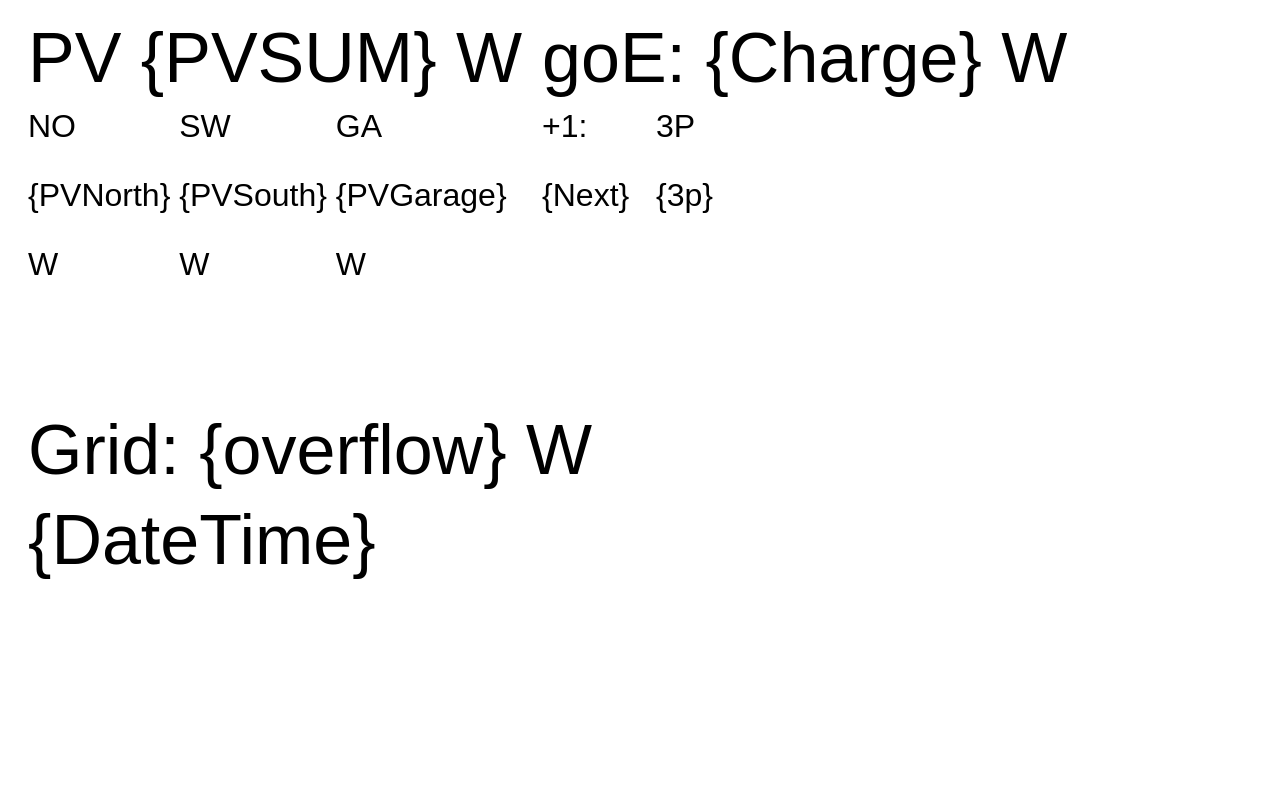
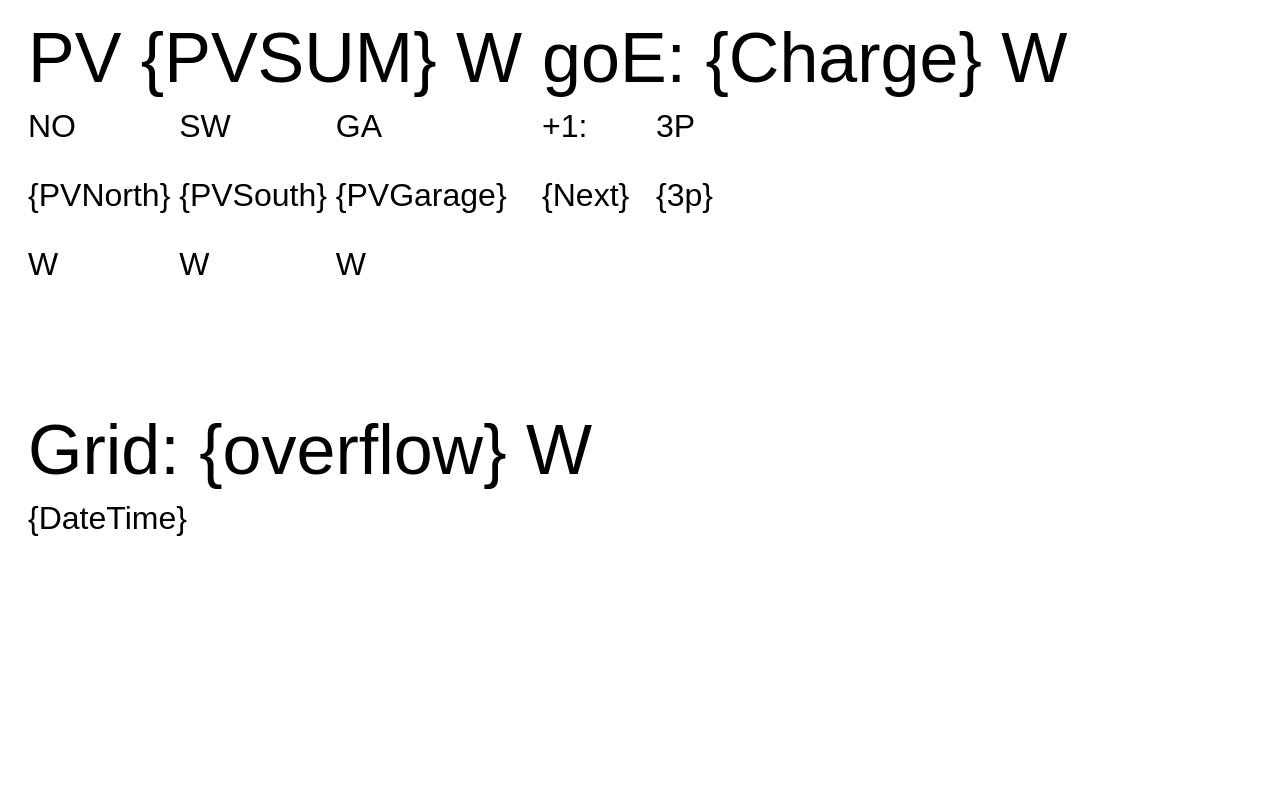
Before and after one commit to stdwanze/counterstat, a website: page portaltemplate.html in a window 1280 px wide. Shown: the top 799 px of the page. Drawn offline with Linux system fonts and the light colour scheme.

Commit message:
template

```diff
--- a/portaltemplate.html
+++ b/portaltemplate.html
@@ -25,7 +25,7 @@
         </div>
         <div id="overflow" class="module">
             <span class="big element">Grid: {overflow} W</span>
-            <span class="small element"> {DateTime} </span>
+            <span class="time element"> {DateTime} </span>
 
             <div class="nested">
 
```
